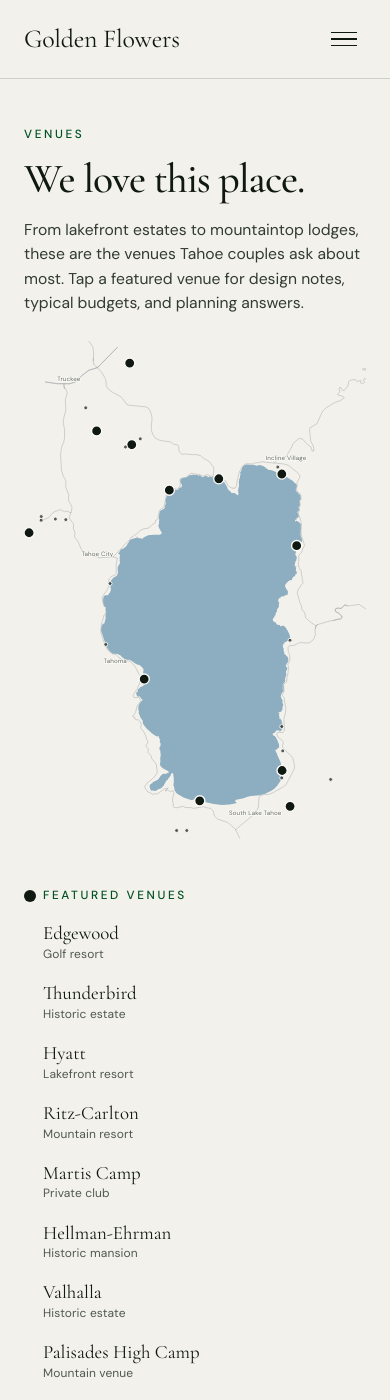
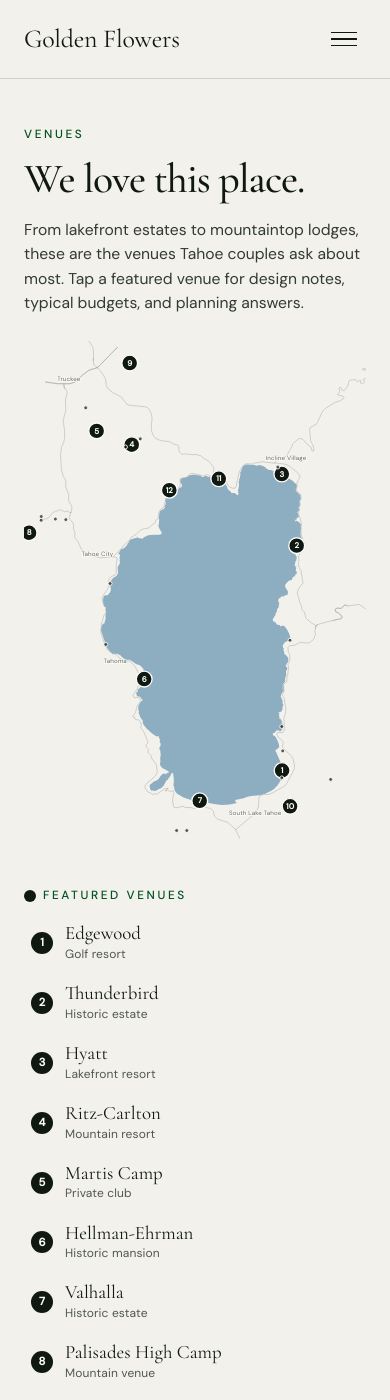
Before and after one commit to jshplhm/goldenflowers, a Jekyll site: the page built from venues/index.md, in a window 390 px wide and 1400 px high. Built offline with Jekyll 4.4.1, drawn with Linux system fonts in a browser that asks for light colours.

Commit message:
Venues map interaction polish, numbered mobile pairing, favicon, review-card alignment
- Map hover/active states: ink dot + cream halo + ink label (dark green
  clashed with the lake blue; green stays on the cream list side)
- Mobile (<=860px): enable the built-in numbered pairing - numerals inside
  the 12 featured map dots matched by ink number chips in the list, so
  touch users can identify pins without hover
- Favicon: rebuild favicon-32.png + favicon.ico from the apple-touch-icon
  artwork (cream flower on solid forest square) - the dark flower on
  transparency was illegible on dark tab bars
- Reviews carousel: p{flex:1} also matched the attribution <p class=src>,
  so names floated at quote-length-dependent heights; scope to
  p:not(.src) - attributions now share one bottom line across cards

Co-Authored-By: Claude Fable 5 <noreply@anthropic.com>

```diff
--- a/assets/css/redesign.css
+++ b/assets/css/redesign.css
@@ -444,7 +444,9 @@ body.lb-open{overflow:hidden;}
 .testi-row{display:flex;gap:24px;overflow-x:auto;scroll-snap-type:x mandatory;scroll-behavior:smooth;padding:4px 2px 18px;-webkit-overflow-scrolling:touch;scrollbar-width:none;}
 .testi-row::-webkit-scrollbar{display:none;}
 .testi-row .quote-card{flex:0 0 clamp(270px,30%,380px);scroll-snap-align:start;display:flex;flex-direction:column;}
-.testi-row .quote-card p{flex:1;}
+/* Only the quote stretches; the attribution is also a <p>, so exclude it or it
+   grows too and the name floats at a height that depends on the quote length. */
+.testi-row .quote-card p:not(.src){flex:1;}
 .testi-row .quote-card .src{margin-top:auto;}
 
 /* ---------- FAQ ---------- */
@@ -643,7 +645,6 @@ body.nav-hidden .venue-breadcrumb{top:0;}
   .mh-map{grid-column:1;grid-row:2;align-self:auto;}
   .mh-body{grid-column:1;grid-row:3;padding-top:0;}
   .map-hero .tahoe{max-width:520px;}
-  .t-num{display:none;}
   .testi-controls{display:none;}
 }
 .map-legend{list-style:none;margin:26px 0 0;}
@@ -697,9 +698,11 @@ body.nav-hidden .venue-breadcrumb{top:0;}
 .vhl--minor li{margin-bottom:7px;}
 .vhl--minor span{font-family:var(--b);font-size:.95rem;line-height:1.25;color:var(--fg2);cursor:pointer;transition:color .15s;display:inline-block;border-bottom:1px solid transparent;}
 .vhl--minor span:hover,.vhl--minor span.is-active{color:var(--terra);border-bottom-color:var(--terra);}
-.t-pin.is-active .t-dot{r:11.5;fill:oklch(30% .11 150);stroke-width:3;}
-.t-pin.is-active .t-vlabel{fill:var(--terra);opacity:1;}
-.t-pin.t-minor.is-active .t-dot.sm{r:6;fill:var(--terra);}
+/* Map activation stays in the map's own palette (ink dot, cream halo, size + label)
+   — green accents live on the cream list side only; dark green on the lake blue clashed. */
+.t-pin.is-active .t-dot{r:11.5;fill:var(--ink);stroke-width:3;}
+.t-pin.is-active .t-vlabel{fill:var(--ink);opacity:1;}
+.t-pin.t-minor.is-active .t-dot.sm{r:6;fill:var(--ink);}
 .t-pin.t-minor.is-active .t-vlabel{opacity:1;}
 /* inline section-label dot (replaces the old standalone legend) */
 .vlist-dot{display:inline-block;border-radius:50%;vertical-align:middle;margin-right:7px;flex:none;}
@@ -725,15 +728,24 @@ body.nav-hidden .venue-breadcrumb{top:0;}
 .t-clabel{font-family:var(--b);font-size:11px;fill:var(--mute);letter-spacing:.02em;opacity:.85;transition:opacity .15s;paint-order:stroke;stroke:var(--paper);stroke-width:3;stroke-linejoin:round;pointer-events:none;}
 .t-town:hover .t-clabel,.t-town:focus .t-clabel{opacity:1;}
 .t-town{outline:none;cursor:pointer;}
-.t-pin:hover .t-dot{r:11.5;fill:oklch(30% .11 150);stroke-width:3;}
+.t-pin:hover .t-dot{r:11.5;fill:var(--ink);stroke-width:3;}
 .t-vlabel{font-family:var(--b);font-size:13px;fill:var(--ink);opacity:0;transition:opacity .15s,fill .15s;paint-order:stroke;stroke:var(--paper);stroke-width:3.5;stroke-linejoin:round;pointer-events:none;}
 /* Featured pins: numbered dots (pair with the numbered list; readable without hover on touch). */
 .t-pin.feat .t-vlabel{font-size:13px;}
 .t-pin.feat .t-dot{r:9;}
 .t-num{font-family:var(--b);font-size:9px;font-weight:600;fill:var(--paper);text-anchor:middle;pointer-events:none;display:none;}
 .t-pin:hover .t-vlabel,.t-pin:focus .t-vlabel{opacity:1;}
-.t-pin.feat:hover .t-vlabel,.t-pin.feat:focus .t-vlabel,.t-pin.feat.is-active .t-vlabel{fill:var(--terra);}
+.t-pin.feat:hover .t-vlabel,.t-pin.feat:focus .t-vlabel,.t-pin.feat.is-active .t-vlabel{fill:var(--ink);}
 .t-minor{outline:none;}
+/* No hover on touch: light up the built-in numbered pairing instead —
+   numbered dots on the map ↔ numbered chips in the featured list.
+   (Must sit after the base .t-num/.vnum/.t-dot rules to win the cascade.) */
+@media(max-width:860px){
+  .t-num{display:block;font-size:14px;transform:translateY(1.5px);}
+  .t-pin.feat .t-dot{r:14;}
+  .t-pin:hover .t-dot,.t-pin.is-active .t-dot{r:14;}
+  .vnum{display:flex;align-items:center;justify-content:center;grid-row:1/span 2;width:22px;height:22px;border-radius:50%;background:var(--ink);color:var(--paper);font-size:.7rem;font-weight:600;}
+}
 /* SEO / no-JS venue list */
 .venue-list{display:grid;grid-template-columns:repeat(3,1fr);gap:0 clamp(30px,4vw,60px);margin-top:clamp(28px,4vw,44px);}
 .venue-list a{display:flex;align-items:baseline;gap:12px;padding:18px 2px;border-top:1px solid var(--line);}
```
Also changed, not shown: assets/favicon-32.png, favicon.ico.
